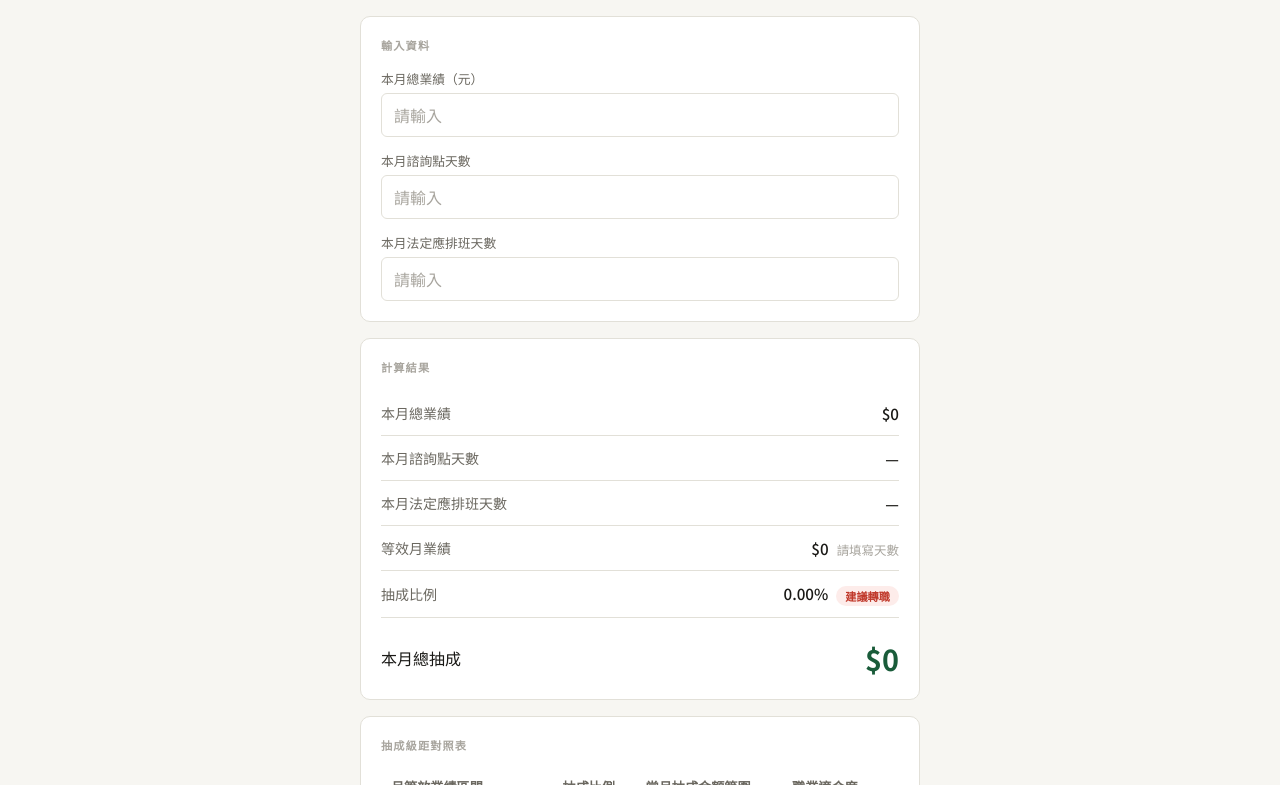
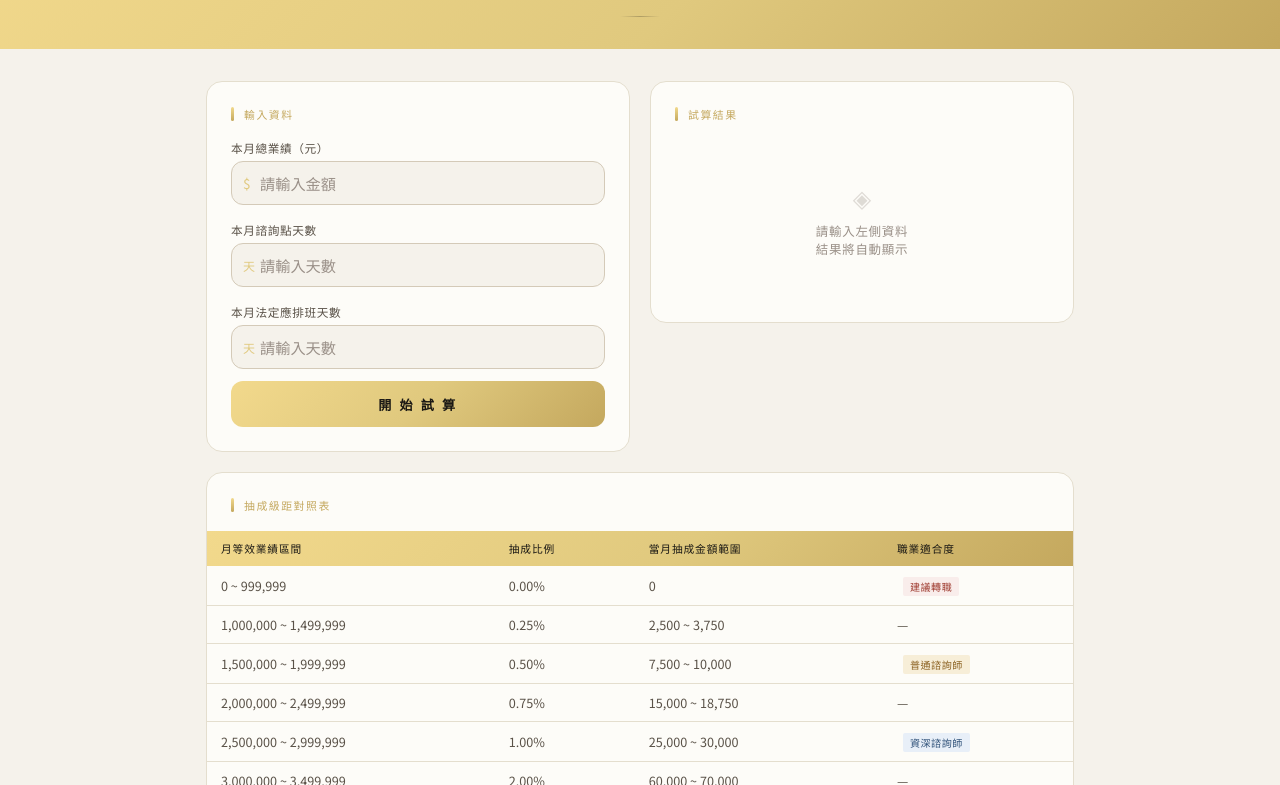
Before and after one commit to ursclinic/monthly-commission-calculator-admin, a plain HTML site: page index.html in a window 1280 px wide. Shown: the part 107-892 px from the top of the page. Drawn offline with nearby package versions, Linux system fonts and the light colour scheme.

Commit message:
Add files via upload

```diff
--- a/index.html
+++ b/index.html
@@ -3,114 +3,346 @@
 <head>
 <meta charset="UTF-8">
 <meta name="viewport" content="width=device-width, initial-scale=1.0">
-<title>月等效業績抽成計算系統</title>
-<link href="https://fonts.googleapis.com/css2?family=Noto+Sans+TC:wght@400;500;700&display=swap" rel="stylesheet">
+<title>諮詢師抽成試算系統</title>
+<link href="https://fonts.googleapis.com/css2?family=Noto+Sans+TC:wght@300;400;500;700&family=Cormorant+Garamond:ital,wght@0,400;0,500;1,400&display=swap" rel="stylesheet">
 <style>
 *, *::before, *::after { box-sizing: border-box; margin: 0; padding: 0; }
+
 :root {
-    --bg: #F7F6F2; --surface: #FFFFFF;
-    --border: #E2E0D8; --border-strong: #C8C5BA;
-    --text-primary: #1A1916; --text-secondary: #6B6860; --text-hint: #A8A59E;
-    --accent: #1A5C3A; --accent-light: #EAF3EE; --accent-mid: #2D8A58;
-    --danger: #C0392B; --danger-light: #FDECEA;
-    --warn: #B7600A; --warn-light: #FEF3E7;
-    --info: #1A4E8A; --info-light: #EAF0FB;
-    --radius: 10px; --radius-sm: 6px;
+  --gold-bright: #F2D98C;
+  --gold-main:   #E0C97E;
+  --gold-deep:   #C4A85E;
+  --gold-light:  #FAF3E0;
+  --gold-pale:   #FDF8EE;
+  --bg:          #F5F2EB;
+  --surface:     #FDFCF8;
+  --border:      #E4DECE;
+  --border-mid:  #D4CAB8;
+  --dark:        #1A1814;
+  --text:        #2A2620;
+  --text-mid:    #5A5248;
+  --text-muted:  #9A9088;
+  --danger:      #9E3A2F; --danger-bg: #F9EDEB;
+  --warn:        #8A6020; --warn-bg:   #F7EED8;
+  --info:        #2E5078; --info-bg:   #E8EFF8;
+  --success:     #3A6645; --success-bg:#E8F2EB;
 }
+
 body {
   font-family: 'Noto Sans TC', sans-serif;
-    background: var(--bg); color: var(--text-primary);
-    min-height: 100vh; padding: 2rem 1rem 4rem;
+  background: var(--bg);
+  color: var(--text);
+  min-height: 100vh;
 }
-  .container { max-width: 560px; margin: 0 auto; }
-  header { margin-bottom: 2rem; }
-  header h1 { font-size: 1.5rem; font-weight: 700; letter-spacing: -0.02em; }
-  header p { font-size: 0.85rem; color: var(--text-secondary); margin-top: 4px; }
+
+/* ── Header ── */
+.header {
+  background: linear-gradient(135deg, var(--gold-bright) 0%, var(--gold-main) 55%, var(--gold-deep) 100%);
+  padding: 2.25rem 1.5rem 2rem;
+  text-align: center;
+}
+.header .en-label {
+  font-family: 'Cormorant Garamond', serif;
+  font-size: 0.62rem;
+  letter-spacing: .28em;
+  color: rgba(26,24,20,.55);
+  text-transform: uppercase;
+  margin-bottom: .5rem;
+}
+.header h1 {
+  font-size: 1.3rem;
+  font-weight: 500;
+  letter-spacing: .14em;
+  color: var(--dark);
+  margin-bottom: .3rem;
+}
+.header p {
+  font-size: 0.72rem;
+  color: rgba(26,24,20,.5);
+  letter-spacing: .06em;
+  font-weight: 400;
+}
+.header-divider {
+  width: 40px; height: 1px;
+  background: linear-gradient(90deg, transparent, rgba(26,24,20,.25), transparent);
+  margin: 1rem auto 0;
+}
+
+/* ── Page ── */
+.page { max-width: 900px; margin: 0 auto; padding: 2rem 1rem 5rem; }
+
+/* ── Two-column layout ── */
+.top-row {
+  display: grid;
+  grid-template-columns: 1fr 1fr;
+  gap: 1.25rem;
+  margin-bottom: 1.25rem;
+  align-items: start;
+}
+@media (max-width: 600px) {
+  .top-row { grid-template-columns: 1fr; }
+}
+
+/* ── Section label ── */
+.section-label {
+  display: flex;
+  align-items: center;
+  gap: 10px;
+  margin-bottom: 1.1rem;
+}
+.section-label::before {
+  content: '';
+  width: 3px; height: 14px;
+  background: linear-gradient(180deg, var(--gold-bright), var(--gold-deep));
+  border-radius: 2px;
+  flex-shrink: 0;
+}
+.section-label span {
+  font-size: 0.68rem;
+  font-weight: 500;
+  letter-spacing: .14em;
+  text-transform: uppercase;
+  color: var(--gold-deep);
+}
+
+/* ── Card ── */
 .card {
-    background: var(--surface); border: 1px solid var(--border);
-    border-radius: var(--radius); padding: 1.25rem; margin-bottom: 1rem;
+  background: var(--surface);
+  border: 1px solid var(--border);
+  border-radius: 16px;
+  padding: 1.5rem;
 }
-  .card-title {
-    font-size: 0.7rem; font-weight: 700; letter-spacing: .1em;
-    text-transform: uppercase; color: var(--text-hint); margin-bottom: 1rem;
+.card.full { margin-bottom: 1.25rem; }
+
+/* ── Fields ── */
+.fields { display: flex; flex-direction: column; gap: 1rem; }
+.field { display: flex; flex-direction: column; gap: 5px; }
+.field label {
+  font-size: 0.73rem;
+  font-weight: 500;
+  letter-spacing: .05em;
+  color: var(--text-mid);
 }
-  .fields { display: flex; flex-direction: column; gap: 14px; }
-  .field { display: flex; flex-direction: column; gap: 5px; }
-  .field label { font-size: 0.8rem; color: var(--text-secondary); font-weight: 500; }
+.input-wrap { position: relative; }
+.input-prefix {
+  position: absolute;
+  left: 12px; top: 50%;
+  transform: translateY(-50%);
+  font-size: 0.85rem;
+  color: var(--gold-main);
+  pointer-events: none;
+}
 .field input {
-    height: 44px; padding: 0 12px;
-    border: 1px solid var(--border); border-radius: var(--radius-sm);
-    font-size: 1rem; font-family: inherit;
-    background: var(--surface); color: var(--text-primary);
-    transition: border-color .15s;
+  width: 100%;
+  height: 44px;
+  padding: 0 12px 0 28px;
+  border: 1px solid var(--border-mid);
+  border-radius: 12px;
+  font-size: 0.95rem;
+  font-family: inherit;
+  background: var(--bg);
+  color: var(--text);
+  transition: border-color .2s, background .2s, box-shadow .2s;
 }
-  .field input:focus { outline: none; border-color: var(--accent-mid); }
-  .field input::placeholder { color: var(--text-hint); }
-  .field input.filled { border-color: var(--accent-mid); background: var(--accent-light); }
+.field input:focus {
+  outline: none;
+  border-color: var(--gold-main);
+  background: var(--surface);
+  box-shadow: 0 0 0 3px rgba(207,174,82,.12);
+}
+.field input.filled {
+  border-color: var(--gold-main);
+  background: var(--gold-pale);
+}
+.field input::placeholder { color: var(--text-muted); font-weight: 300; }
+
+/* ── Button ── */
+.btn-calc {
+  width: 100%;
+  height: 46px;
+  background: linear-gradient(135deg, var(--gold-bright) 0%, var(--gold-main) 50%, var(--gold-deep) 100%);
+  color: var(--dark);
+  border: none;
+  border-radius: 12px;
+  font-size: 0.82rem;
+  font-weight: 700;
+  font-family: inherit;
+  letter-spacing: .2em;
+  cursor: pointer;
+  margin-top: .75rem;
+  transition: opacity .2s, transform .1s;
+}
+.btn-calc:hover { opacity: .88; }
+.btn-calc:active { transform: scale(.99); }
+
+/* ── Result rows ── */
 .result-list { display: flex; flex-direction: column; }
 .result-row {
-    display: flex; justify-content: space-between; align-items: center;
-    padding: 11px 0; border-bottom: 1px solid var(--border);
+  display: flex;
+  justify-content: space-between;
+  align-items: center;
+  padding: 10px 0;
+  border-bottom: 1px solid var(--border);
 }
 .result-row:last-child { border-bottom: none; padding-bottom: 0; }
-  .result-label { font-size: 0.875rem; color: var(--text-secondary); }
-  .result-value { font-size: 0.95rem; font-weight: 500; }
-  .result-row.final { margin-top: 4px; padding-top: 16px; }
-  .result-row.final .result-label { font-size: 1rem; color: var(--text-primary); font-weight: 500; }
-  .result-row.final .result-value { font-size: 1.8rem; font-weight: 700; color: var(--accent); }
+.result-row .label { font-size: 0.78rem; color: var(--text-muted); }
+.result-row .value { font-size: 0.88rem; font-weight: 500; color: var(--text); }
+
+/* ── Total box ── */
+.result-total {
+  background: linear-gradient(135deg, var(--gold-bright) 0%, var(--gold-main) 55%, var(--gold-deep) 100%);
+  border-radius: 12px;
+  padding: 1rem 1.25rem;
+  margin-top: .75rem;
+  display: flex;
+  justify-content: space-between;
+  align-items: center;
+  border: 1px solid rgba(207,174,82,.2);
+}
+.result-total .label {
+  font-size: 0.72rem;
+  letter-spacing: .1em;
+  color: rgba(26,24,20,.6);
+  font-weight: 500;
+}
+.result-total .value {
+  font-family: 'Noto Sans TC', sans-serif;
+  font-size: 1.85rem;
+  font-weight: 700;
+  color: var(--dark);
+}
+
+/* ── Placeholder result state ── */
+.result-empty {
+  display: flex;
+  flex-direction: column;
+  align-items: center;
+  justify-content: center;
+  padding: 2.5rem 1rem;
+  color: var(--text-muted);
+  text-align: center;
+  gap: .5rem;
+}
+.result-empty .icon {
+  font-size: 1.5rem;
+  opacity: .3;
+}
+.result-empty p { font-size: 0.78rem; font-weight: 300; letter-spacing: .06em; }
+
+/* ── Badges ── */
 .badge {
-    display: inline-block; font-size: 0.7rem; padding: 2px 9px;
-    border-radius: 100px; font-weight: 700; margin-left: 8px; vertical-align: middle;
+  display: inline-block;
+  font-size: 0.63rem;
+  padding: 2px 7px;
+  border-radius: 2px;
+  font-weight: 500;
+  letter-spacing: .05em;
+  margin-left: 6px;
+  vertical-align: middle;
 }
-  .badge-danger { background: var(--danger-light); color: var(--danger); }
-  .badge-warn   { background: var(--warn-light);   color: var(--warn); }
-  .badge-info   { background: var(--info-light);   color: var(--info); }
-  .badge-good   { background: var(--accent-light); color: var(--accent); }
-  .tier-wrap { overflow-x: auto; }
-  table { width: 100%; border-collapse: collapse; font-size: 0.82rem; }
+.badge-danger  { background: var(--danger-bg);  color: var(--danger); }
+.badge-warn    { background: var(--warn-bg);    color: var(--warn); }
+.badge-info    { background: var(--info-bg);    color: var(--info); }
+.badge-good    { background: var(--success-bg); color: var(--success); }
+
+/* ── Tier table ── */
+.tier-wrap { overflow-x: auto; margin: 0 -1.5rem; }
+table { width: 100%; border-collapse: collapse; font-size: 0.79rem; }
+thead tr { background: linear-gradient(135deg, var(--gold-bright) 0%, var(--gold-main) 55%, var(--gold-deep) 100%); }
 thead th {
-    font-weight: 600; color: var(--text-secondary); text-align: left;
-    padding: 8px 10px; border-bottom: 1px solid var(--border-strong); white-space: nowrap;
+  font-size: 0.67rem;
+  font-weight: 500;
+  letter-spacing: .08em;
+  color: var(--dark);
+  text-align: left;
+  padding: 10px 14px;
+  white-space: nowrap;
 }
-  tbody td { padding: 9px 10px; border-bottom: 1px solid var(--border); color: var(--text-primary); }
+tbody td {
+  padding: 9px 14px;
+  border-bottom: 1px solid var(--border);
+  color: var(--text-mid);
+}
 tbody tr:last-child td { border-bottom: none; }
-  tbody tr.active-tier td { background: var(--accent-light); color: var(--accent); font-weight: 600; }
-  .warn-msg { font-size: 0.78rem; color: var(--text-hint); margin-left: 8px; }
-  footer { text-align: center; font-size: 0.75rem; color: var(--text-hint); margin-top: 2rem; }
+tbody tr.active-tier td {
+  background: var(--gold-pale);
+  color: var(--dark);
+  font-weight: 500;
+}
+tbody tr.active-tier td:first-child {
+  box-shadow: inset 3px 0 0 var(--gold-main);
+}
+
+.hint-msg { font-size: 0.7rem; color: var(--text-muted); margin-left: 5px; font-style: italic; }
+
+footer {
+  text-align: center;
+  font-size: 0.68rem;
+  color: var(--text-muted);
+  letter-spacing: .08em;
+  margin-top: 2.5rem;
+}
 </style>
 </head>
 <body>
-<div class="container">
-  <header>
-    <h1>月等效業績抽成計算系統</h1>
-    <p>等效月業績 ＝ 本月總業績 ÷ 諮詢點天數 × 應排班天數</p>
-  </header>
 
+<div class="header">
+  <div class="en-label">Yours Aesthetic Medical Clinic</div>
+  <h1>諮詢師抽成試算系統</h1>
+  <p>月等效業績 ＝ 本月總業績 ÷ 諮詢點天數 × 應排班天數</p>
+  <div class="header-divider"></div>
+</div>
+
+<div class="page">
+
+  <!-- 左右並排 -->
+  <div class="top-row">
+
+    <!-- 左：輸入 -->
     <div class="card">
-    <div class="card-title">輸入資料</div>
+      <div class="section-label"><span>輸入資料</span></div>
       <div class="fields">
         <div class="field">
           <label>本月總業績（元）</label>
-        <input type="number" id="totalSales" min="0" placeholder="請輸入" oninput="onInput(this);calc()">
+          <div class="input-wrap">
+            <span class="input-prefix">$</span>
+            <input type="number" id="totalSales" min="0" placeholder="請輸入金額" oninput="onInput(this); calc()">
+          </div>
         </div>
         <div class="field">
           <label>本月諮詢點天數</label>
-        <input type="number" id="consultDays" min="0" max="31" placeholder="請輸入" oninput="onInput(this);calc()">
+          <div class="input-wrap">
+            <span class="input-prefix" style="font-size:.75rem">天</span>
+            <input type="number" id="consultDays" min="0" max="31" placeholder="請輸入天數" oninput="onInput(this); calc()">
+          </div>
         </div>
         <div class="field">
           <label>本月法定應排班天數</label>
-        <input type="number" id="scheduledDays" min="1" max="31" placeholder="請輸入" oninput="onInput(this);calc()">
+          <div class="input-wrap">
+            <span class="input-prefix" style="font-size:.75rem">天</span>
+            <input type="number" id="scheduledDays" min="1" max="31" placeholder="請輸入天數" oninput="onInput(this); calc()">
+          </div>
+        </div>
+      </div>
+      <button class="btn-calc" onclick="calc()">開 始 試 算</button>
+    </div>
+
+    <!-- 右：結果 -->
+    <div class="card" id="resultCard">
+      <div class="section-label"><span>試算結果</span></div>
+      <div id="resultInner">
+        <div class="result-empty">
+          <div class="icon">◈</div>
+          <p>請輸入左側資料<br>結果將自動顯示</p>
         </div>
       </div>
     </div>
 
-  <div class="card">
-    <div class="card-title">計算結果</div>
-    <div class="result-list" id="resultDetail"></div>
   </div>
 
-  <div class="card">
-    <div class="card-title">抽成級距對照表</div>
+  <!-- 對照表 -->
+  <div class="card full">
+    <div class="section-label"><span>抽成級距對照表</span></div>
     <div class="tier-wrap">
       <table>
         <thead>
@@ -126,7 +358,7 @@
     </div>
   </div>
 
-  <footer>僅供內部計算參考使用</footer>
+  <footer>悅姿醫美診所 · 僅供內部計算參考使用</footer>
 </div>
 
 <script>
@@ -148,35 +380,61 @@ function onInput(el) {
 }
 
 function calc() {
-  const total       = Number(document.getElementById('totalSales').value)   || 0;
-  const consultDays = Number(document.getElementById('consultDays').value)  || 0;
-  const scheduled   = Number(document.getElementById('scheduledDays').value)|| 0;
+  const total       = Number(document.getElementById('totalSales').value)    || 0;
+  const consultDays = Number(document.getElementById('consultDays').value)   || 0;
+  const scheduled   = Number(document.getElementById('scheduledDays').value) || 0;
+
+  // 若三欄都空白，顯示預設狀態
+  const anyFilled = document.getElementById('totalSales').value !== ''
+                 || document.getElementById('consultDays').value !== ''
+                 || document.getElementById('scheduledDays').value !== '';
+
+  if (!anyFilled) {
+    document.getElementById('resultInner').innerHTML = `
+      <div class="result-empty">
+        <div class="icon">◈</div>
+        <p>請輸入左側資料<br>結果將自動顯示</p>
+      </div>`;
+    renderTierTable(null);
+    return;
+  }
+
   const ready = consultDays > 0 && scheduled > 0;
   const equiv = ready ? Math.round(total / consultDays * scheduled) : 0;
   const tier  = TIERS.find(t => equiv >= t.min && equiv <= t.max) || TIERS[0];
   const commission = Math.round(total * tier.rate);
+
   const titleBadge = tier.title ? `<span class="badge ${tier.cls}">${tier.title}</span>` : '';
-  const warnMsg    = !ready ? `<span class="warn-msg">請填寫天數</span>` : '';
+  const hintMsg    = !ready ? `<span class="hint-msg">請填寫天數</span>` : '';
 
-  document.getElementById('resultDetail').innerHTML = `
-    <div class="result-row"><span class="result-label">本月總業績</span><span class="result-value">$${total.toLocaleString()}</span></div>
-    <div class="result-row"><span class="result-label">本月諮詢點天數</span><span class="result-value">${consultDays || '—'}${consultDays ? ' 天' : ''}</span></div>
-    <div class="result-row"><span class="result-label">本月法定應排班天數</span><span class="result-value">${scheduled || '—'}${scheduled ? ' 天' : ''}</span></div>
-    <div class="result-row"><span class="result-label">等效月業績</span><span class="result-value">$${equiv.toLocaleString()}${warnMsg}</span></div>
-    <div class="result-row"><span class="result-label">抽成比例</span><span class="result-value">${(tier.rate * 100).toFixed(2)}%${titleBadge}</span></div>
-    <div class="result-row final"><span class="result-label">本月總抽成</span><span class="result-value">$${commission.toLocaleString()}</span></div>
+  document.getElementById('resultInner').innerHTML = `
+    <div class="result-list">
+      <div class="result-row"><span class="label">本月總業績</span><span class="value">$${total.toLocaleString()}</span></div>
+      <div class="result-row"><span class="label">本月諮詢點天數</span><span class="value">${consultDays || '—'}${consultDays ? ' 天' : ''}</span></div>
+      <div class="result-row"><span class="label">本月法定應排班天數</span><span class="value">${scheduled || '—'}${scheduled ? ' 天' : ''}</span></div>
+      <div class="result-row"><span class="label">等效月業績</span><span class="value">${ready ? '$' + equiv.toLocaleString() : '<span style="color:var(--text-muted)">—</span>'}${hintMsg}</span></div>
+      <div class="result-row"><span class="label">抽成比例</span><span class="value">${(tier.rate * 100).toFixed(2)}%${titleBadge}</span></div>
+    </div>
+    <div class="result-total">
+      <span class="label">本月總抽成</span>
+      <span class="value">$${commission.toLocaleString()}</span>
+    </div>
   `;
 
+  renderTierTable(ready ? tier : null);
+}
+
+function renderTierTable(activeTier) {
   document.getElementById('tierBody').innerHTML = TIERS.map(t => `
-    <tr class="${t === tier && ready ? 'active-tier' : ''}">
+    <tr class="${t === activeTier ? 'active-tier' : ''}">
       <td>${t.label}</td>
       <td>${(t.rate * 100).toFixed(2)}%</td>
       <td>${t.range}</td>
-      <td>${t.title ? `<span class="badge ${t.cls}">${t.title}</span>` : ''}</td>
+      <td>${t.title ? `<span class="badge ${t.cls}">${t.title}</span>` : '—'}</td>
     </tr>`).join('');
 }
 
-calc();
+renderTierTable(null);
 </script>
 </body>
 </html>
```
Lines whose indentation alone changed are shown as unchanged.
